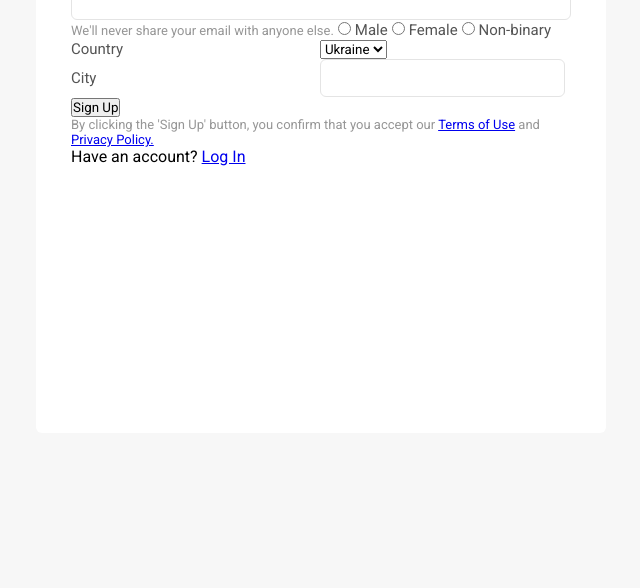
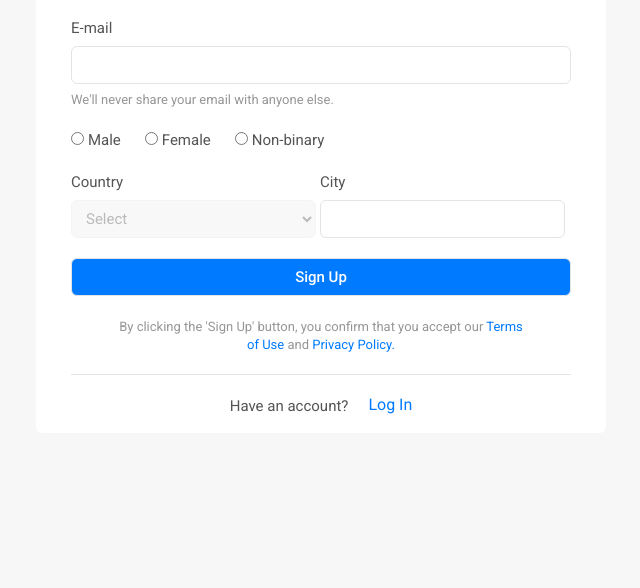
Before and after one commit to viktor-morhun/signup-form, a plain HTML site: page index.html in a window 1280 px wide. Shown: the part 212-800 px from the top of the page, without its empty margins (319-959 px from the left). Drawn offline with Linux system fonts and the light colour scheme.

Commit message:
add main styles

```diff
--- a/index.html
+++ b/index.html
@@ -32,24 +32,27 @@
         <label for="non-binary" class="form__label form__label--radio">Non-binary</label>
 
         <label for="country" class="form__label">Country</label>
-        <select name="country" id="country">
+        <label for="city" class="form__label">City</label>
+        <select required name="country" id="country" class="form__select">
+          <option value="" disabled selected hidden>Select</option>
           <option value="Ukraine">Ukraine</option>
           <option value="Japan">Japan</option>
         </select>
 
-        <label for="city" class="form__label">City</label>
         <input type="text" class="form__input">
 
         <button type="submit" class="form__button button button--submit">Sign Up</button>
 
-        <p class="form__info">
+        <p class="form__info form__info--terms">
           By clicking the 'Sign Up' button, you confirm
           that you accept our <a href="#" class="form__link link">Terms of Use</a>
           and <a href="#" class="form__link link">Privacy Policy.</a>
         </p>
 
-        <span class="form__text">Have an account?</span>
-        <a href="#" class="form__link link">Log In</a>
+        <div class="log-in-container">
+          <span class="form__text">Have an account?</span>
+          <a href="#" class="form__link link">Log In</a>
+        </div>
       </div>
     </form>
   </main>
--- a/style.css
+++ b/style.css
@@ -19,6 +19,7 @@ input, button, textarea, select {
 
   --text-color-primary: rgba(84, 84, 84, 1);
   --text-color-secondary: rgba(150, 150, 150, 1);
+  --text-color-button: rgba(255, 255, 255, 1);
 
   --input-color-inactive: rgba(228, 228, 228, 1);
   --input-color-active: rgba(0, 123, 255, 1);
@@ -35,6 +36,7 @@ html {
 }
 
 .form__container {
+  position: relative;
   width: 570px;
   height: 590px;
   /* background-color: coral; */
@@ -46,20 +48,24 @@ html {
 
 .form__heading {
   font-size: var(--fs-heading);
+  line-height: 32px;
   font-weight: 500;
   color: var(--heading-color);
 }
 
 .form__label {
   font-size: var(--fs-text);
+  line-height: 22px;
   color: var(--text-color-primary);
   display: inline-block;
   width: 245px;
   cursor: pointer;
+  margin-top: 20px;
 }
 
 .form__label--radio {
   width: fit-content;
+  margin: 20px 20px 0 0;
 }
 
 .form__input {
@@ -69,6 +75,8 @@ html {
   border-radius: 6px;
   outline: none;
   padding: 8px 10px;
+  margin-top: 7px;
+  cursor: pointer;
 }
 
 .form__input--mail {
@@ -86,8 +94,88 @@ html {
 .form__info {
   color: var(--text-color-secondary);
   font-size: var(--fs-subtext);
+  line-height: 18px;
+  display: inline-block;
+  width: 500px;
+  margin-top: 7px;
 }
 
 .form__radio {
-  display: inline-block;
+  /* display: inline-block; */
+  cursor: pointer;
 }
+
+.form__select {
+  width: 245px;
+  height: 38px;
+  border: 1px solid var(--input-color-inactive);
+  border-radius: 6px;
+  outline: none;
+  padding: 8px 10px;
+  font-size: var(--fs-text);
+  cursor: pointer;
+}
+
+.form__select:invalid {
+  opacity: 0.4;
+  color: var(--text-color-primary);
+}
+
+.form__select:focus {
+  border: 1px solid var(--input-color-active);
+}
+
+.form__button {
+  width: 500px;
+  height: 38px;
+  margin-top: 20px;
+  border-radius: 6px;
+  color: var(--text-color-button);
+  background-color: var(--primary-color);
+  border: 1px solid var(--input-color-inactive);
+  cursor: pointer;
+  font-size: var(--fs-text);
+  font-weight: 500;
+}
+
+.form__button:focus {
+  border: 1px solid var(--input-color-active);
+}
+
+.form__info--terms {
+  display: block;
+  width: 410px;
+  text-align: center;
+  margin: 22px auto;
+  height: 36px;
+}
+
+.link {
+  text-decoration: none;
+  color: var(--primary-color);
+  cursor: pointer;
+}
+
+.form__text {
+  color: var(--text-color-primary);
+  font-size: var(--fs-text);
+  line-height: 22px;
+}
+
+.log-in-container {
+  justify-content: center;
+  display: flex;
+  gap: 20px;
+  height: 22px;
+  margin-top: 41px;
+}
+
+.log-in-container::before {
+  content: "";
+  display: block;
+  position: absolute;
+  width: 500px;
+  height: 1px;
+  background-color: var(--input-color-inactive);
+  bottom: 58px;
+}
```
